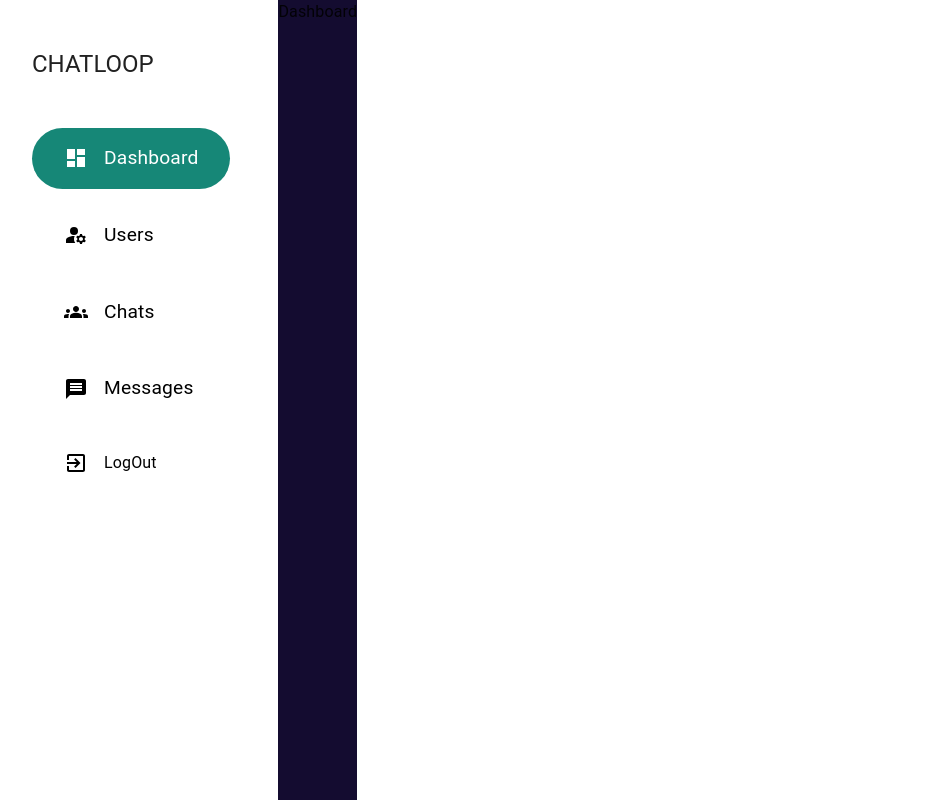
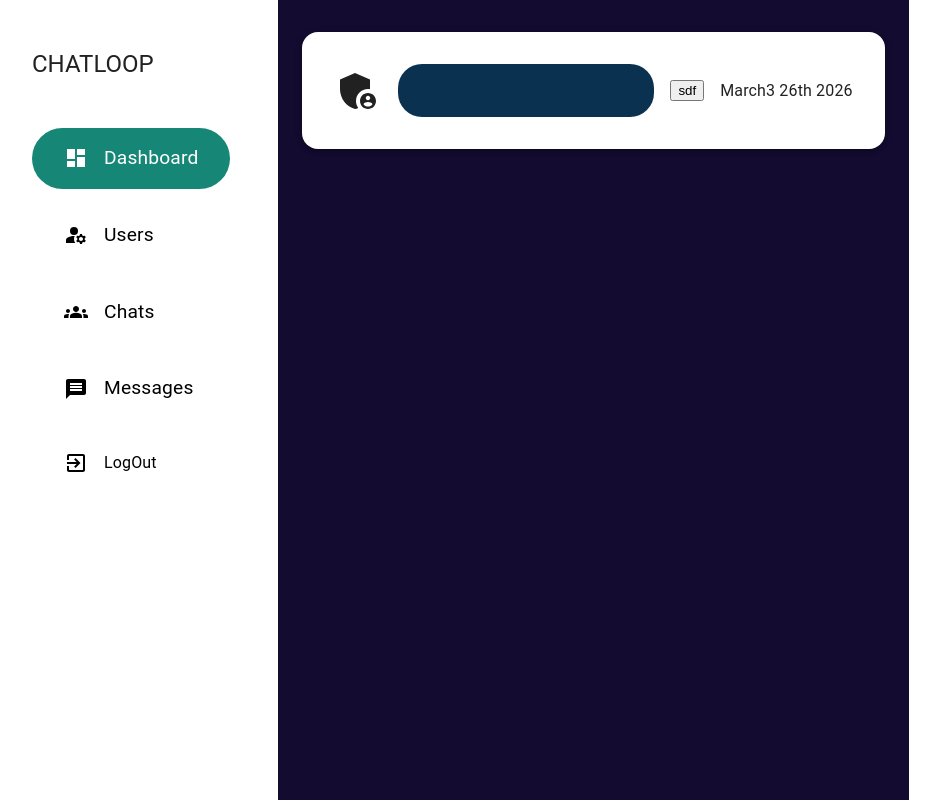
Before and after one commit to Shivyy247/chatloop, a React (Vite) app in the folder client/: page /admin/dashboard in a window 1280 px wide. Shown: the whole page, without its empty margins (16-956 px from the left). Built offline with nearby package versions, Linux system fonts and the light colour scheme.

Commit message:
feat: integrate SearchField component into Dashboard; enhance Appbar layout and styling

```diff
--- a/client/src/components/styles/StyledComponents.jsx
+++ b/client/src/components/styles/StyledComponents.jsx
@@ -35,3 +35,14 @@ export const InputBox = styled("input")`
   background-color: #3b62bc;
 
 `
+
+export const SearchField = styled("input")`
+padding: 1rem 2rem;
+width: 20vmax;
+border: none;
+outline: none;
+border-radius: 1.5rem;
+background-color: #0b3151;
+color: white;
+font-size: 1.1rem;
+`
--- a/client/src/pages/admin/Dashboard.jsx
+++ b/client/src/pages/admin/Dashboard.jsx
@@ -1,10 +1,40 @@
 import React from 'react'
 import AdminLayout from '../../components/layout/AdminLayout'
+import { Container, Paper, Stack, Typography } from '@mui/material'
+import { AdminPanelSettings as AdminPanelSettingsIcon } from "@mui/icons-material";
+import moment from 'moment'
+import { SearchField } from '../../components/styles/StyledComponents';
+const Dashboard = () => {
 
-const Dashboard = () => {
+  const Appbar = (
+    <Paper
+      elevation={3}
+      sx={{
+        padding: "2rem", margin: "2rem 0", borderRadius: "1rem"
+      }}
+    >
+      <Stack direction={"row"} alignItems={"center"} spacing={"1rem"} >
+        <AdminPanelSettingsIcon sx={{
+          fontSize: '3rem'
+        }} />
+
+        <SearchField  />
+
+        <button>sdf</button>
+
+        <Typography>
+          {moment().format("MMMMM Do YYYY")}
+        </Typography>
+      </Stack>
+    </Paper>
+  )
   return (
       <AdminLayout>
-          <div>Dashboard</div>
+      <Container component={"main"} >
+        {
+          Appbar
+        }
+          </Container>
     </AdminLayout>
   )
 }
```
